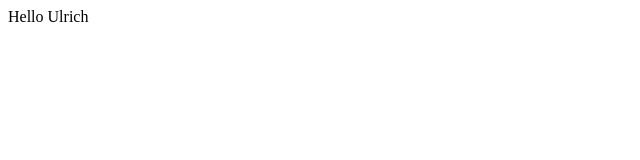
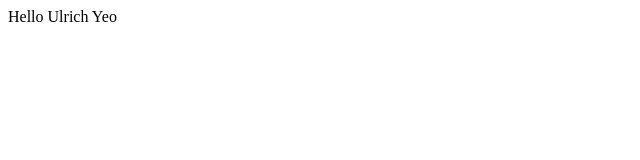
Before and after one commit to ulrichyeo7-commits/Test-Github, a plain HTML site: page index.html in a window 1280 px wide. Shown: the full height of the page, 0-640 px from the left. Drawn offline with Linux system fonts and the light colour scheme.

Commit message:
Update greeting to include full name

```diff
--- a/index.html
+++ b/index.html
@@ -6,6 +6,6 @@
     <title>Document</title>
 </head>
 <body>
-    Hello Ulrich
+    Hello Ulrich Yeo
 </body>
 </html>
```
